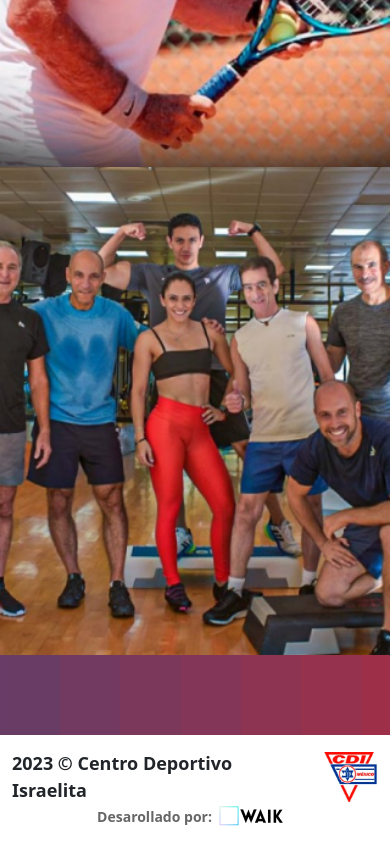
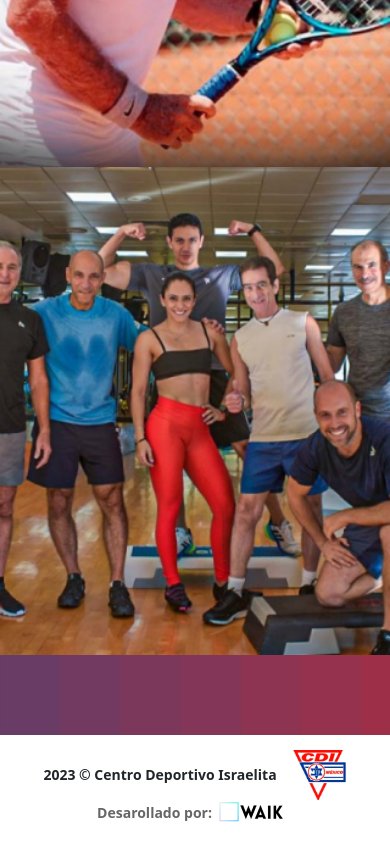
Before and after one commit to Nitinkumarsohal/cdigihub.io, a plain HTML site: page index.html in a window 390 px wide. Shown: the part 6163-7007 px from the top of the page. Drawn offline with Linux system fonts and the light colour scheme.

Commit message:
font size

```diff
--- a/css/Responsive.css
+++ b/css/Responsive.css
@@ -55,6 +55,9 @@
     max-width: 100%;
     flex: 50%;
 }
+     .section5 .main-box span {
+    font-size: 14px;
+}
 }
 
 
```
